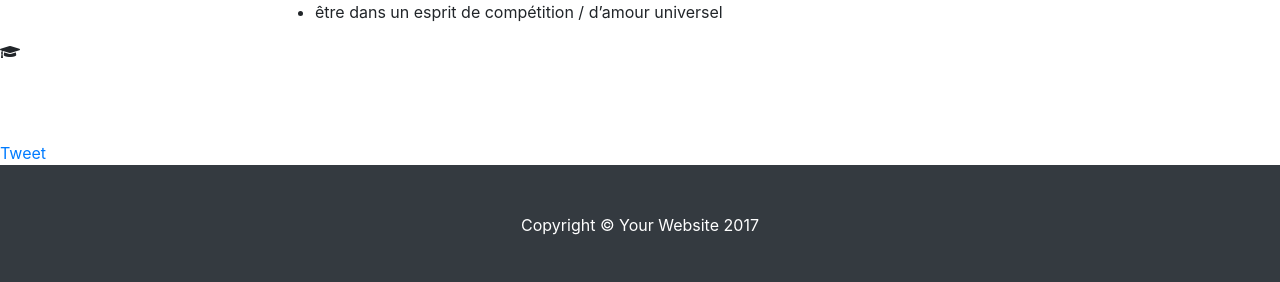
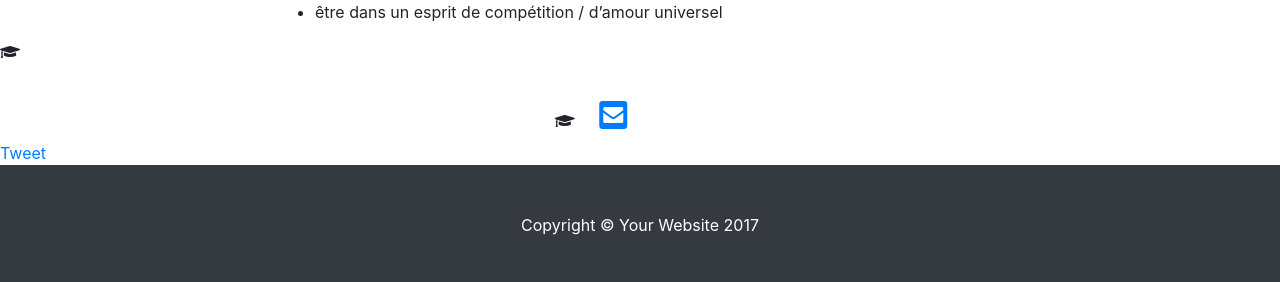
Before and after one commit to OrgaEvolutions/Nathoup.github.io, a Jekyll site: the page built from articles/personnalite.html, in a window 1280 px wide. Shown: the part 1274-1556 px from the top of the page. Built offline with Jekyll 4.4.1, drawn with Linux system fonts in a browser that asks for light colours.

Commit message:
Update main.css

```diff
--- a/css/main.css
+++ b/css/main.css
@@ -4,16 +4,16 @@ body {
 
 .social-links {
 	text-align: center;
-  	animation-name: baslik;
+/*  	animation-name: baslik;
 	opacity: 0;
 	animation-delay: 1s;
   	animation-duration: 2s;
-  	animation-fill-mode: forwards;
+  	animation-fill-mode: forwards;*/
 	.fa {
 		margin: 5px;
 		margin-top: 30px;
 		padding: 5px;
-		color: #ecf0f1;
+/*		color: #ecf0f1;
 		text-shadow: 1px 1px 5px #000;
 		transition-property: text-shadow;
 	 	transition-duration: 0.2s;
@@ -21,9 +21,10 @@ body {
 		&:hover{
 			color: #FFF;
 		  	text-shadow: 1px 1px 10px #000;
-		}
+		}*/
 	}
 }
+
 .sosyal {
 	.fa {
 		margin-top: 10px !important;
```
